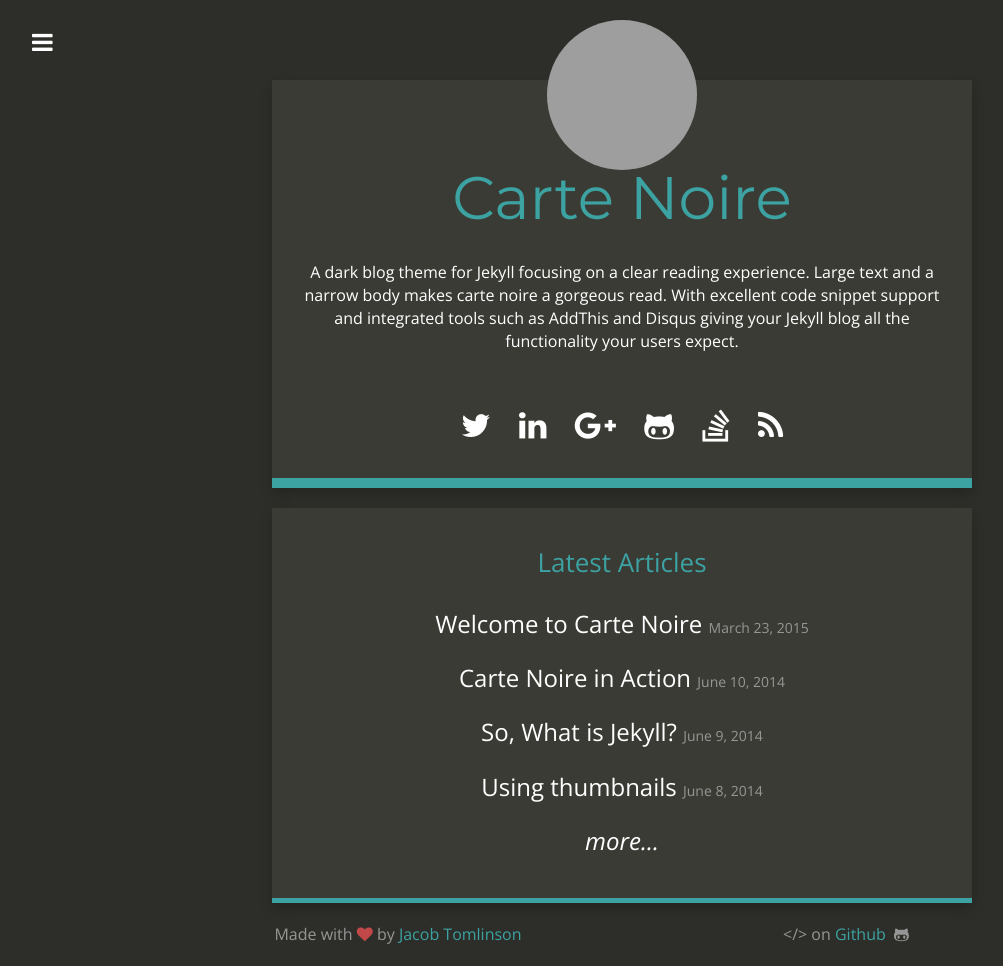
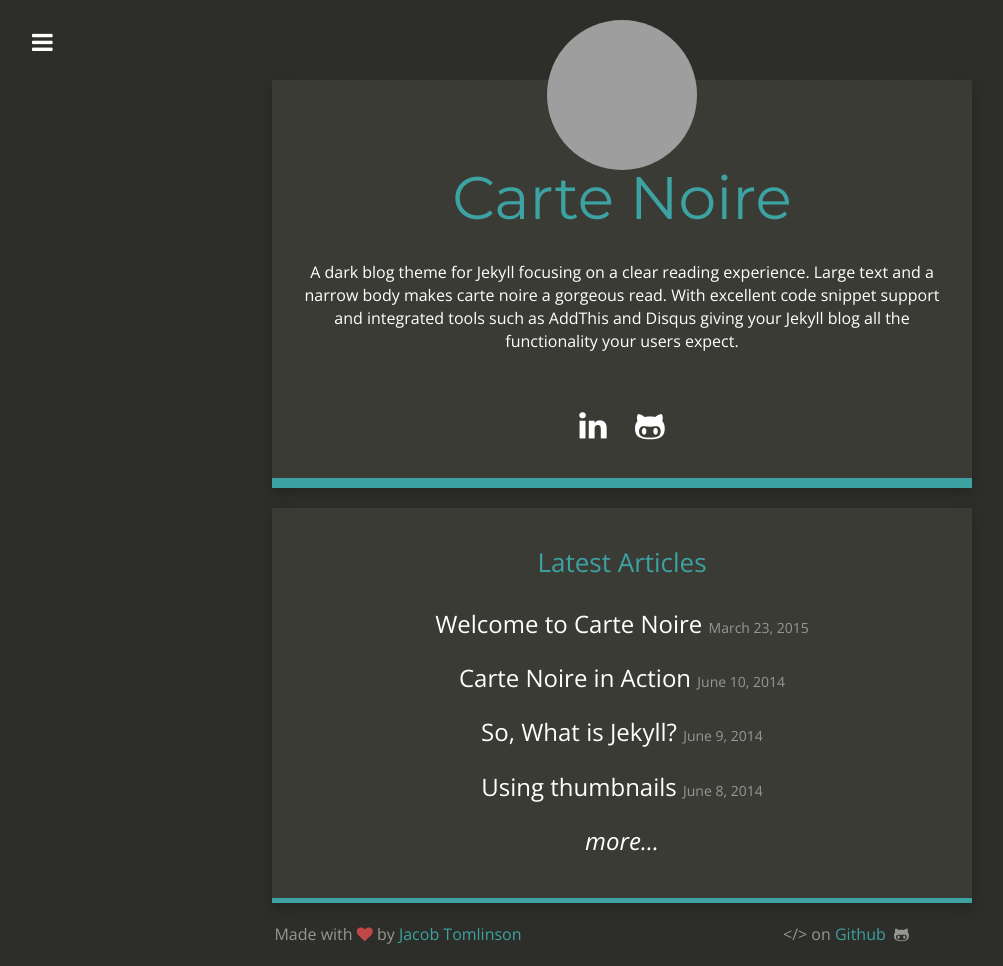
Before and after one commit to denistiano/denistiano.github.io, a Jekyll site: the page built from index.html, in a window 1280 px wide. Shown: the whole page, without its empty margins (18-1021 px from the left). Built offline with Jekyll 4.4.1, drawn with Linux system fonts in a browser that asks for light colours; nearby versions of some CDN libraries; grey boxes are pictures that could not be loaded.

Commit message:
Update social_links.html

```diff
--- a/_includes/social_links.html
+++ b/_includes/social_links.html
@@ -1,12 +1,13 @@
 <p class="links">
-  {% if site.twitter_username %}<a href="https://www.twitter.com/{{ site.twitter_username }}" target="_new"><i class="fa fa-twitter"></i></a>{% endif %}
+<!--   {% if site.twitter_username %}<a href="https://www.twitter.com/{{ site.twitter_username }}" target="_new"><i class="fa fa-twitter"></i></a>{% endif %} -->
   {% if site.linkedin_link %}<a href="{{ site.linkedin_link }}" target="_new"><i class="fa fa-linkedin"></i></a>{% endif %}
-  {% if site.xing_link %}<a href="{{ site.xing_link }}" target="_new"><i class="fa fa-xing"></i></a>{% endif %}
-  {% if site.google_plus_link %}<a href="{{ site.google_plus_link }}" target="_new"><i class="fa fa-google-plus"></i></a>{% endif %}
+<!--   {% if site.xing_link %}<a href="{{ site.xing_link }}" target="_new"><i class="fa fa-xing"></i></a>{% endif %} -->
+<!--   {% if site.google_plus_link %}<a href="{{ site.google_plus_link }}" target="_new"><i class="fa fa-google-plus"></i></a>{% endif %} -->
   {% if site.facebook_link %}<a href="{{ site.facebook_link }}" target="_new"><i class="fa fa-facebook"></i></a>{% endif %}
+  {% if site.bitbucket_link %}<a href="{{ site.bitbucket_link }}" target="_new"><i class="fa fa-bitbucket"></i></a>{% endif %}
   {% if site.github_username %}<a href="https://github.com/{{ site.github_username }}" target="_new"><i class="fa fa-github-alt"></i></a>{% endif %}
-  {% if site.stackoverflow_link %}<a href="{{ site.stackoverflow_link }}" target="_new"><i class="fa fa-stack-overflow"></i></a>{% endif %}
-  {% if site.instagram_username %}<a href="https://www.instagram.com/{{ site.instagram_username }}" target="_new"><i class="fa fa-instagram"></i></a>{% endif %}
-  {% if site.reddit_username %}<a href="https://www.reddit.com/u/{{ site.reddit_username }}" target="_new"><i class="fa fa-reddit-alien"></i></a>{% endif %}
-  <a href="{{ site.baseurl }}/feed.xml" target="_new"><i class="fa fa-rss"></i></a>
+<!--   {% if site.stackoverflow_link %}<a href="{{ site.stackoverflow_link }}" target="_new"><i class="fa fa-stack-overflow"></i></a>{% endif %} -->
+<!--   {% if site.instagram_username %}<a href="https://www.instagram.com/{{ site.instagram_username }}" target="_new"><i class="fa fa-instagram"></i></a>{% endif %} -->
+<!--   {% if site.reddit_username %}<a href="https://www.reddit.com/u/{{ site.reddit_username }}" target="_new"><i class="fa fa-reddit-alien"></i></a>{% endif %} -->
+<!--   <a href="{{ site.baseurl }}/feed.xml" target="_new"><i class="fa fa-rss"></i></a> -->
 </p>
```
